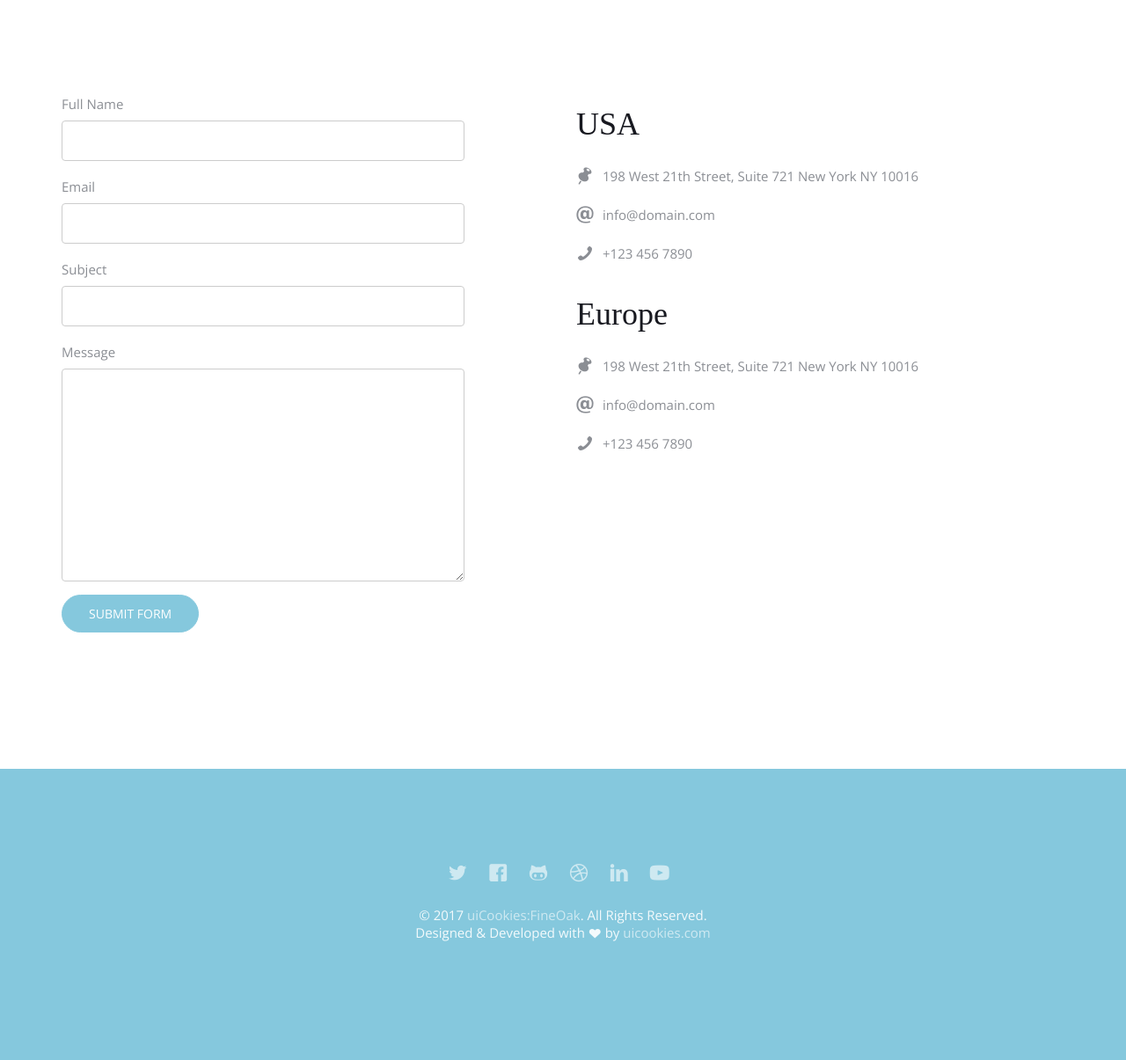
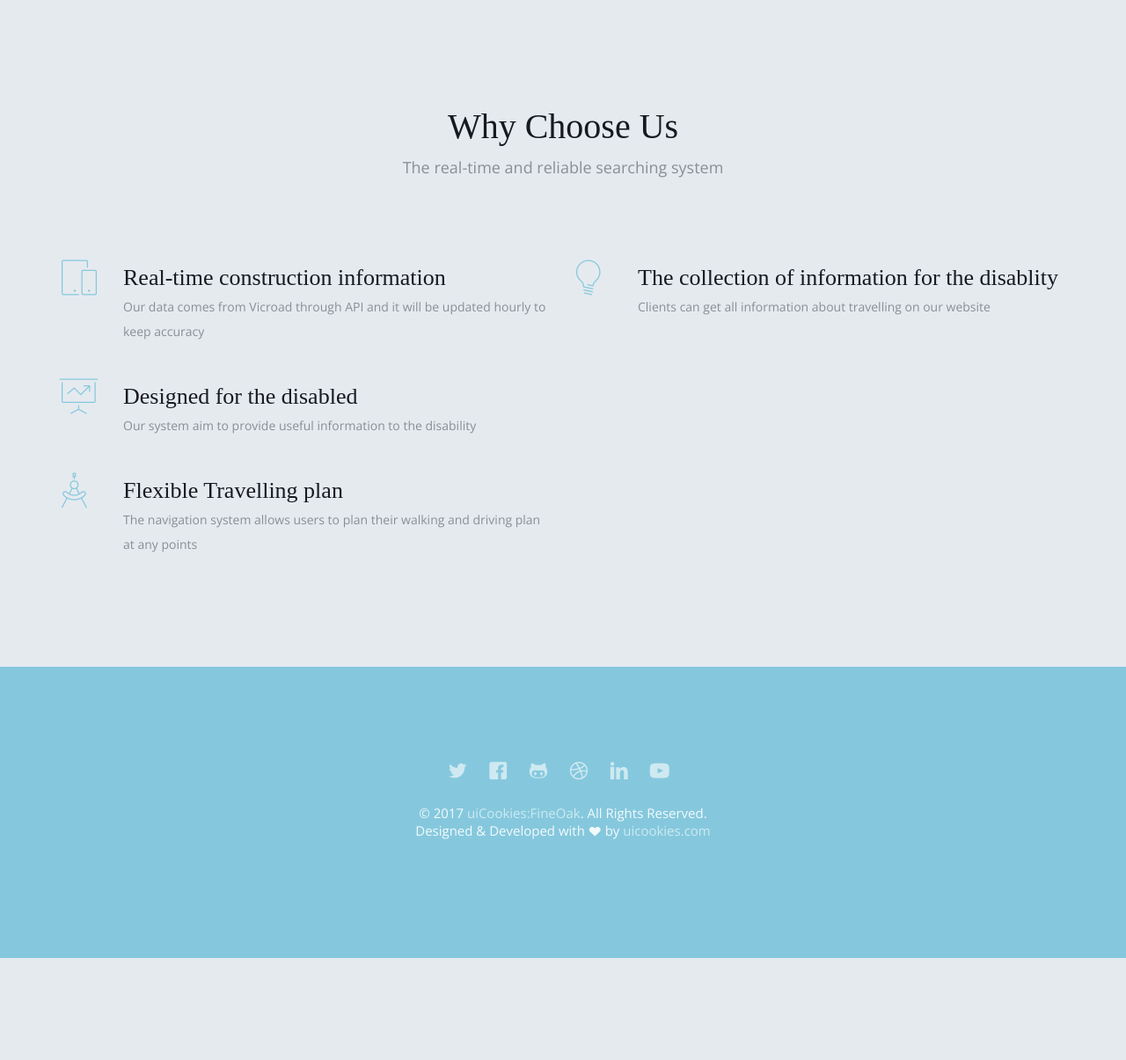
Before and after one commit to MattMa0101/fair_journey, a Django app: template templates/contact.html in a window 1280 px wide. Shown: the part 701-1906 px from the top of the page at 88% size. After the commit the page ends 1790 px from the top, so only its background shows below. Run offline with Django 3.2, Linux system fonts and the light colour scheme; the template is opened without the code that fills it, so the values that code supplies are empty; style sheets or scripts are compiled from the project's sources; some libraries are stand-ins or nearby versions; some web fonts are replaced.

Commit message:
v1.3 complete the contact and about link

```diff
--- a/fair/settings.py
+++ b/fair/settings.py
@@ -23,7 +23,7 @@ BASE_DIR = os.path.dirname(os.path.dirname(os.path.abspath(__file__)))
 SECRET_KEY = 'z2gv_4ced^emho=g430!usmea^9^-*d8)@$nm@xf$k=!k^uhhk'
 
 # SECURITY WARNING: don't run with debug turned on in production!
-DEBUG = False
+DEBUG = True
 
 ALLOWED_HOSTS = ['127.0.0.1']
 
--- a/fair/urls.py
+++ b/fair/urls.py
@@ -23,5 +23,7 @@ urlpatterns = [
     path('index/', index, name='index'),
     path('map/', map, name='map'),
     path('project/', project, name='project'),
-    path('service/', service, name='service')
+    path('service/', service, name='service'),
+    path('about/', about, name='about'),
+    path('contact/', contact, name='contact')
 ]
--- a/templates/contact.html
+++ b/templates/contact.html
@@ -1,4 +1,5 @@
 <!DOCTYPE html>
+{% load static %}
 <html lang="en">
   <head>
     <meta charset="utf-8">
@@ -8,8 +9,8 @@
     <meta name="keywords" content="free website templates, free bootstrap themes, free template, free bootstrap, free website template">
 
     <link href="https://fonts.googleapis.com/css?family=Bellefair|Open+Sans" rel="stylesheet">
-    <link rel="stylesheet" href="css/styles-merged.css">
-    <link rel="stylesheet" href="css/style.min.css">
+    <link rel="stylesheet" href="{% static 'css/styles-merged.css' %}">
+    <link rel="stylesheet" href="{% static 'css/style.min.css' %}">
 
     <!--[if lt IE 9]>
       <script src="js/vendor/html5shiv.min.js"></script>
@@ -35,10 +36,10 @@
 
         <div id="navbar-collapse" class="navbar-collapse collapse">
           <ul class="nav navbar-nav navbar-right">
-            <li><a href="index.html">Home</a></li>
-            <li><a href="services.html">Services</a></li>
-            <li><a href="about.html">About</a></li>
-            <li><a href="gallery.html">Gallery</a></li>
+            <li><a href="{% url 'index' %}">Home</a></li>
+            <li><a href="{% url 'service' %}">Services</a></li>
+            <li><a href="{% url 'about' %}">About</a></li>
+            <!--<li><a href="gallery.html">Gallery</a></li>
             <li class="dropdown">
               <a href="#" data-toggle="dropdown" class="dropdown-toggle">Pages</a>
               <ul class="dropdown-menu">
@@ -56,8 +57,8 @@
                 </li>
                 <li><a href="services.html">Services</a></li>
               </ul>
-            </li>
-            <li class="active"><a href="contact.html">Contact</a></li>
+            </li>-->
+            <li class="active"><a href="{% url 'contact' %}">Contact</a></li>
           </ul>
         </div>
       </div>
@@ -65,7 +66,7 @@
 
     <section class="flexslider">
       <ul class="slides">
-        <li style="background-image: url(img/slider_1.jpg)" class="overlay">
+        <li style="background-image: url('{% static 'img/slider_1.jpg' %}')" class="overlay">
           <div class="container">
             <div class="row">
               <div class="col-md-8 col-md-offset-2">
@@ -80,51 +81,66 @@
       </ul>
     </section>
 
-    <section class="probootstrap-section probootstrap-bg-white">
+    <section class="probootstrap-section">
       <div class="container">
         <div class="row">
-          <div class="col-md-5 probootstrap-animate">
-            <form action="#" method="post" class="probootstrap-form">
-              <div class="form-group">
-                <label for="name">Full Name</label>
-                <input type="text" class="form-control" id="name" name="name">
-              </div>
-              <div class="form-group">
-                <label for="email">Email</label>
-                <input type="email" class="form-control" id="email" name="email">
-              </div>
-              <div class="form-group">
-                <label for="subject">Subject</label>
-                <input type="text" class="form-control" id="subject" name="subject">
-              </div>
-              <div class="form-group">
-                <label for="message">Message</label>
-                <textarea cols="30" rows="10" class="form-control" id="message" name="message"></textarea>
-              </div>
-              <div class="form-group">
-                <input type="submit" class="btn btn-primary btn-lg" id="submit" name="submit" value="Submit Form">
-              </div>
-            </form>
-          </div>
-          <div class="col-md-6 col-md-push-1 probootstrap-animate">
-
-
-            <h4>USA</h4>
-            <ul class="probootstrap-contact-info">
-              <li><i class="icon-pin"></i> <span>198 West 21th Street, Suite 721 New York NY 10016</span></li>
-              <li><i class="icon-email"></i><span>info@domain.com</span></li>
-              <li><i class="icon-phone"></i><span>+123 456 7890</span></li>
-            </ul>
-
-            <h4>Europe</h4>
-            <ul class="probootstrap-contact-info">
-              <li><i class="icon-pin"></i> <span>198 West 21th Street, Suite 721 New York NY 10016</span></li>
-              <li><i class="icon-email"></i><span>info@domain.com</span></li>
-              <li><i class="icon-phone"></i><span>+123 456 7890</span></li>
-            </ul>
-
+          <div class="col-md-6 col-md-offset-3 text-center section-heading probootstrap-animate">
+            <h2>Why Choose Us</h2>
+            <p class="lead">The real-time and reliable searching system</p>
           </div>
         </div>
+        <div class="row">
+          <div class="col-md-6">
+            <div class="service left-icon probootstrap-animate">
+              <div class="icon"><i class="icon-mobile3"></i></div>
+              <div class="text">
+                <h3>Real-time construction information</h3>
+                <p>Our data comes from Vicroad through API and it will be updated hourly to keep accuracy</p>
+              </div>
+            </div>
+            <div class="service left-icon probootstrap-animate">
+              <div class="icon"><i class="icon-presentation"></i></div>
+              <div class="text">
+                <h3>Designed for the disabled</h3>
+                <p>Our system aim to provide useful information to the disability</p>
+              </div>
+            </div>
+            <div class="service left-icon probootstrap-animate">
+              <div class="icon"><i class="icon-circle-compass"></i></div>
+              <div class="text">
+                <h3>Flexible Travelling plan</h3>
+                <p>The navigation system allows users to plan their walking and driving plan at any points</p>
+              </div>
+            </div>
+          </div>
+          <div class="col-md-6">
+            <div class="service left-icon probootstrap-animate">
+              <div class="icon"><i class="icon-lightbulb"></i></div>
+              <div class="text">
+                <h3>The collection of information for the disablity</h3>
+                <p>Clients can get all information about travelling on our website</p>
+              </div>
+            </div>
+            <!--
+            <div class="service left-icon probootstrap-animate">
+              <div class="icon"><i class="icon-magnifying-glass2"></i></div>
+              <div class="text">
+                <h3>Asperiores Maxime Modi</h3>
+                <p>Lorem ipsum dolor sit amet consectetur adipisicing elit. Iusto provident qui tempore natus quos quibusdam soluta at.</p>
+              </div>
+            </div>
+
+            <div class="service left-icon probootstrap-animate">
+              <div class="icon"><i class="icon-browser2"></i></div>
+              <div class="text">
+                <h3>Libero Maxime Molestiae</h3>
+                <p>Lorem ipsum dolor sit amet consectetur adipisicing elit. Iusto provident qui tempore natus quos quibusdam soluta at.</p>
+              </div>
+            </div>
+            -->
+          </div>
+        </div>
+        <!-- END row -->
       </div>
     </section>
 
@@ -152,8 +168,10 @@
     </footer>
 
 
-    <script src="js/scripts.min.js"></script>
-    <script src="js/custom.min.js"></script>
+
+    <script src="{% static 'js/scripts.min.js' %}"></script>
+    <script src="{% static 'js/custom.min.js' %}"></script>
+
 
   </body>
 </html>
```
Also changed, not shown: nivagation/views.py (+8 -0 lines), templates/about.html (+21 -22 lines), templates/index.html (+4 -4 lines), templates/map.html (+4 -4 lines), templates/project.html (+5 -5 lines), templates/services.html (+21 -21 lines), 2 other files.
